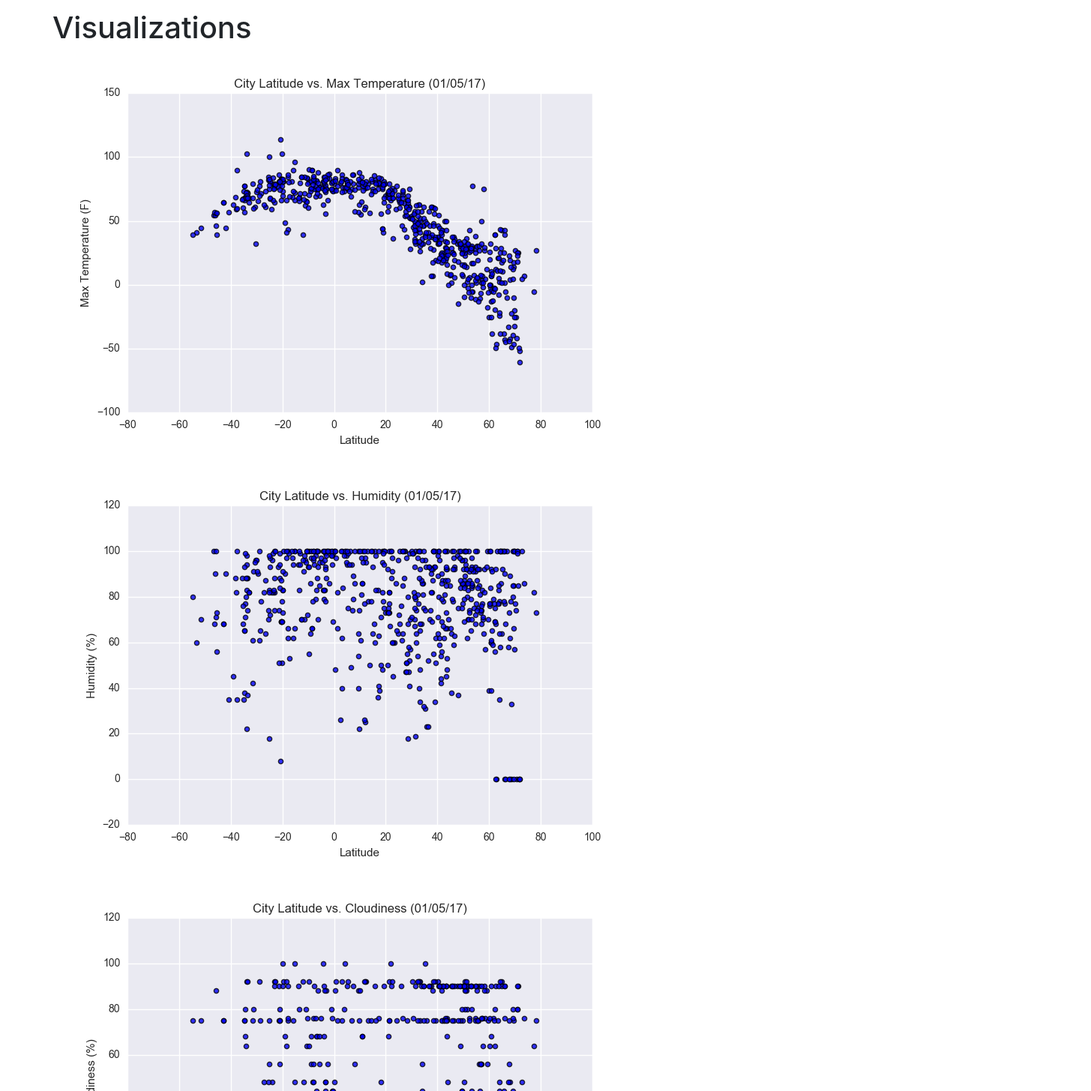
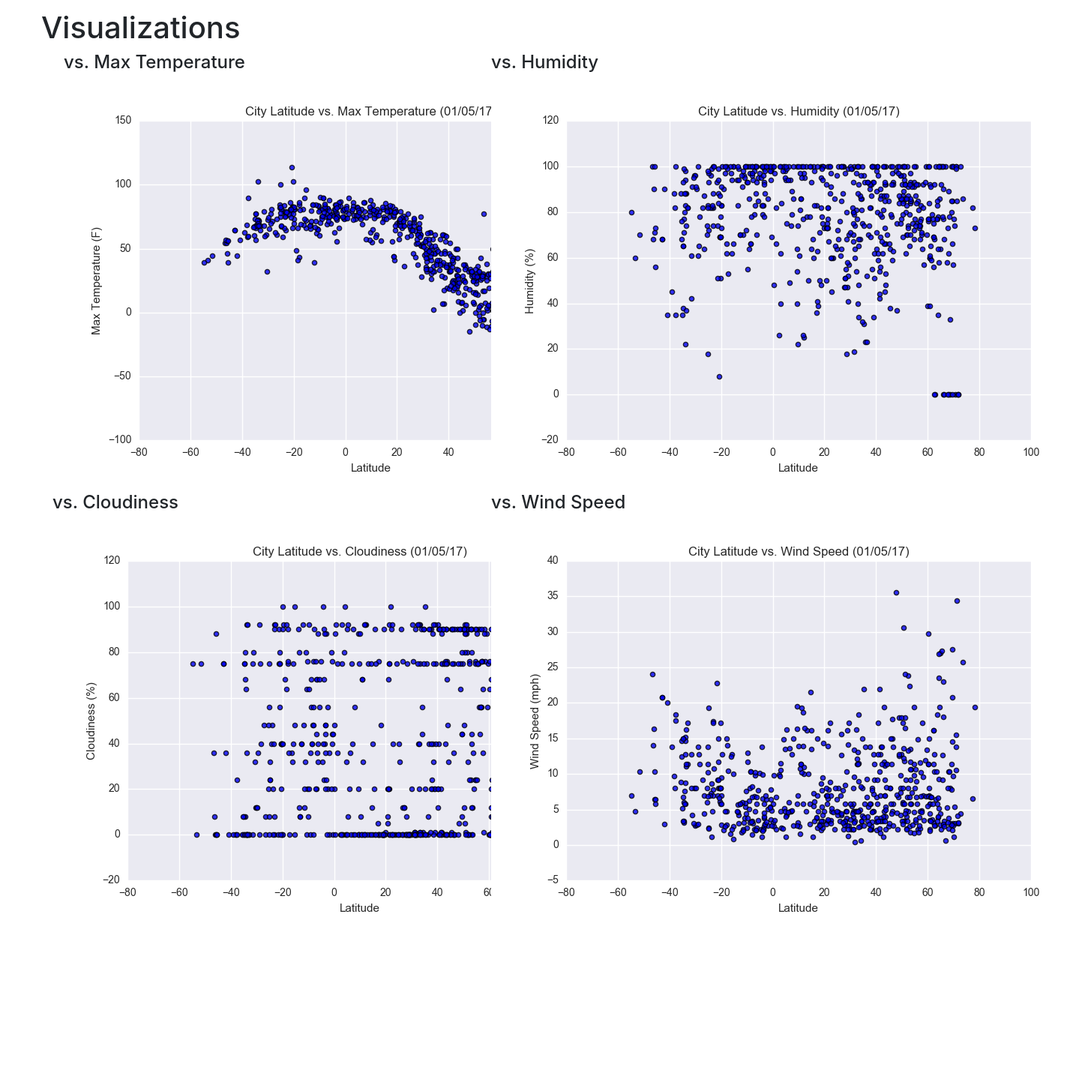
Before and after one commit to jroy22/Web-Design-challenge, a plain HTML site: page index.html in a window 1280 px wide. Shown: the part 865-2320 px from the top of the page at 75% size, 1455 px wide, since content can reach past the window. After the commit the page ends 2108 px from the top, so only its background shows below. Drawn offline with nearby package versions, Linux system fonts and the light colour scheme.

Commit message:
Fixed Visualization images to be in grid format

```diff
--- a/index.html
+++ b/index.html
@@ -28,27 +28,38 @@
         </div>
 
         <div cass="col-sm-6">
+           <div class = row>
            <h1>Visualizations</h1>
                 <div class = "container">
-
-                    <div class = row>
-                        <div cass="col-sm-6">
-                            <a href="temperature.html"><img src="Resources\assets\images\Fig1.png" class="thumbnail" alt="Latitude vs Temperature"></a>
+                    <div class="row">
+                        <div class="col-sm-6">
+                            <h4>vs. Max Temperature</h4>
+                            <a href="temperature.html">
+                                <img src="Resources\assets\images\Fig1.png" class="thumbnail" alt="Latitude vs Temperature">
+                            </a>
                         </div>
-                        <div cass="col-sm-6">
-                            <a href="humidity.html"><img src="Resources\assets\images\Fig2.png" class="thumbnail" alt="Latitude vs Humidity"></a>
+                        <div class="col-sm-6">
+                            <h4>vs. Humidity</h4>
+                            <a href="humidity.html">
+                                <img src="Resources\assets\images\Fig2.png" class="thumbnail" alt="Latitude vs Humidity">
+                            </a>
                         </div>
-                    </div>
-
-                    <div class = row>
-                        <div cass="col-sm-6">
-                            <a href="cloudiness.html"><img src="Resources\assets\images\Fig3.png" class="thumbnail" alt="Latitude vs Cloudiness"></a>
+                    <div class="row">
+                         <div class="col-sm-6">
+                            <h4>vs. Cloudiness</h4>
+                            <a href="cloudiness.html">
+                                <img src="Resources\assets\images\Fig3.png" class="thumbnail" alt="Latitude vs Cloudiness">
+                            </a>
                         </div>
-                        <div cass="col-sm-6">
-                            <a href="wind_speed.html"><img src="Resources\assets\images\Fig4.png" class="thumbnail" alt="Latitude vs Wind Speed"></a>
+                        <div class="col-sm-6">
+                            <h4>vs. Wind Speed</h4>
+                            <a href="wind_speed.html">
+                                <img src="Resources\assets\images\Fig4.png" class="thumbnail" alt="Latitude vs Wind Speed">
+                            </a>
                         </div>
                     </div>
                 </div>
+            </div>
          </div>
     </div>
 </div>
```
